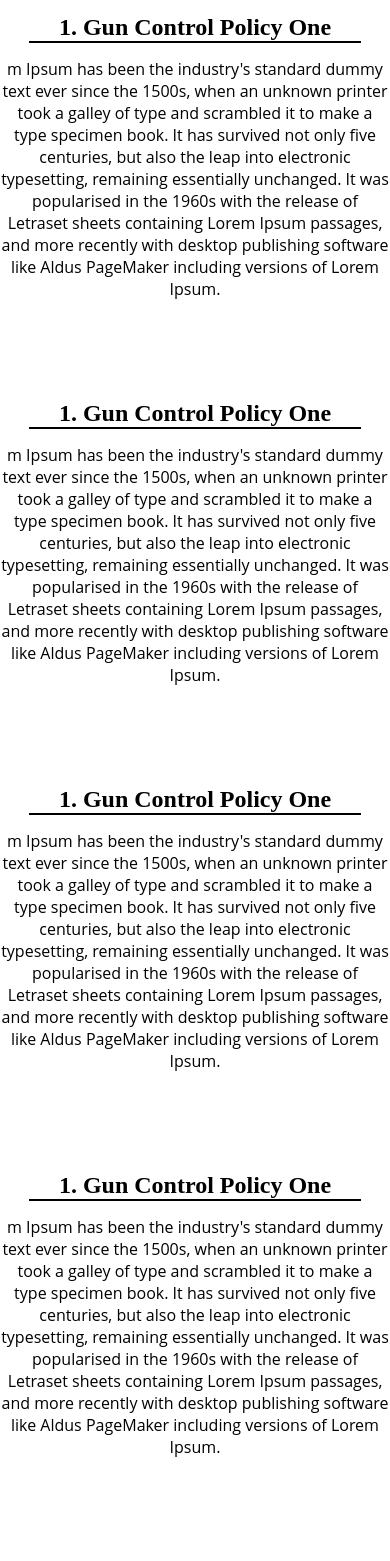
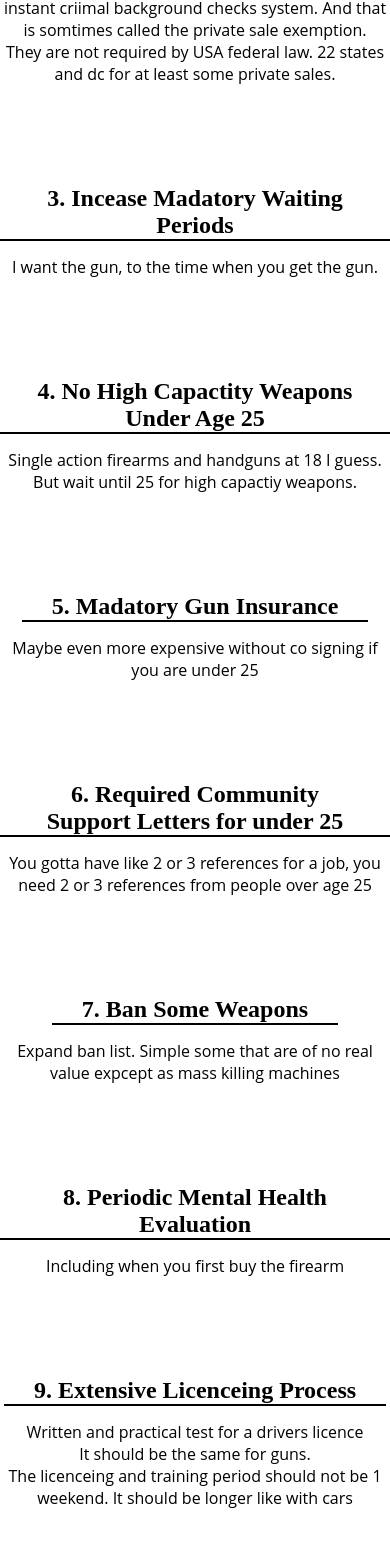
Before and after one commit to Hiccup246/gun-control-policies, a Nuxt app: page / in a window 390 px wide. Shown: the part 392-1953 px from the top of the page. Built offline with nearby package versions, Linux system fonts and the light colour scheme.

Commit message:
Add top gun control headers, Update mobile views

```diff
--- a/assets/css/variables.scss
+++ b/assets/css/variables.scss
@@ -1,3 +1,4 @@
-$tablet: 740px;
-$small-tablet: 575px;
-$large-mobile: 450px;
+$tablet: 790px;
+$small-tablet: 650px;
+$smaller-tablet: 575px;
+$large-mobile: 540px;
--- a/components/GunControlHeader.vue
+++ b/components/GunControlHeader.vue
@@ -81,13 +81,20 @@
     transform: rotate(90deg);
   }
 
-  @media screen and (max-width: $tablet) {
+  @media screen and (max-width: $tablet) and (min-width: $small-tablet) {
     .rifle-image {
       display: none;
     }
   }
 
-  @media screen and (max-width: $small-tablet) {
+   @media screen and (max-width: $small-tablet) and (min-width: $smaller-tablet) {
+    .rifle-image,
+    .usa-image {
+      display: none;
+    }
+  }
+
+  @media screen and (max-width: $smaller-tablet) and (min-width: $large-mobile) {
     .rifle-image,
     .title__bullet-line,
     .usa-image {
@@ -96,6 +103,12 @@
   }
 
   @media screen and (max-width: $large-mobile) {
+    .rifle-image,
+    .title__bullet-line,
+    .usa-image {
+      display: none;
+    }
+
     .header {
       height: auto;
     }
--- a/pages/index.vue
+++ b/pages/index.vue
@@ -1,43 +1,49 @@
 <template>
   <div>
-    <GunPolicy name="1. Gun Control Policy One">
-      <p>m Ipsum has been the industry's standard dummy text ever since the 1500s, when an unknown printer took a galley of type and scrambled it to make a type specimen book. It has survived not only five centuries, but also the leap into electronic typesetting, remaining essentially unchanged. It was popularised in the 1960s with the release of Letraset sheets containing Lorem Ipsum passages, and more recently with desktop publishing software like Aldus PageMaker including versions of Lorem Ipsum.</p>
+    <GunPolicy name="1. End The Gun Show Loophole">
+      <p>Fedral law does not prevent unlicenced private sellers</p>
+      <p>Doesn't require unlicenced private sellers. No ferderal law thzt rewuires background checks for gun purchases.</p>
+      <p></p>
     </GunPolicy>
 
-    <GunPolicy name="1. Gun Control Policy One">
-      <p>m Ipsum has been the industry's standard dummy text ever since the 1500s, when an unknown printer took a galley of type and scrambled it to make a type specimen book. It has survived not only five centuries, but also the leap into electronic typesetting, remaining essentially unchanged. It was popularised in the 1960s with the release of Letraset sheets containing Lorem Ipsum passages, and more recently with desktop publishing software like Aldus PageMaker including versions of Lorem Ipsum.</p>
+    <GunPolicy name="2. Universal Background Checks">
+      <p>Require essentailly every firearms transactionin the usa to be recorded and go through the national instant criimal background checks system. And that is somtimes called the private sale exemption.</p>
+      <p>They are not required by USA federal law. 22 states and dc for at least some private sales.</p>
     </GunPolicy>
 
-    <GunPolicy name="1. Gun Control Policy One">
-      <p>m Ipsum has been the industry's standard dummy text ever since the 1500s, when an unknown printer took a galley of type and scrambled it to make a type specimen book. It has survived not only five centuries, but also the leap into electronic typesetting, remaining essentially unchanged. It was popularised in the 1960s with the release of Letraset sheets containing Lorem Ipsum passages, and more recently with desktop publishing software like Aldus PageMaker including versions of Lorem Ipsum.</p>
+    <GunPolicy name="3. Incease Madatory Waiting Periods">
+      <p>I want the gun, to the time when you get the gun.</p>
+      <p></p>
     </GunPolicy>
 
-    <GunPolicy name="1. Gun Control Policy One">
-      <p>m Ipsum has been the industry's standard dummy text ever since the 1500s, when an unknown printer took a galley of type and scrambled it to make a type specimen book. It has survived not only five centuries, but also the leap into electronic typesetting, remaining essentially unchanged. It was popularised in the 1960s with the release of Letraset sheets containing Lorem Ipsum passages, and more recently with desktop publishing software like Aldus PageMaker including versions of Lorem Ipsum.</p>
+    <GunPolicy name="4. No High Capactity Weapons Under Age 25">
+      <p>Single action firearms and handguns at 18 I guess. But wait until 25 for high capactiy weapons.</p>
     </GunPolicy>
 
-    <GunPolicy name="1. Gun Control Policy One">
-      <p>m Ipsum has been the industry's standard dummy text ever since the 1500s, when an unknown printer took a galley of type and scrambled it to make a type specimen book. It has survived not only five centuries, but also the leap into electronic typesetting, remaining essentially unchanged. It was popularised in the 1960s with the release of Letraset sheets containing Lorem Ipsum passages, and more recently with desktop publishing software like Aldus PageMaker including versions of Lorem Ipsum.</p>
+    <GunPolicy name="5. Madatory Gun Insurance">
+      <p>Maybe even more expensive without co signing if you are under 25</p>
     </GunPolicy>
 
-    <GunPolicy name="1. Gun Control Policy One">
-      <p>m Ipsum has been the industry's standard dummy text ever since the 1500s, when an unknown printer took a galley of type and scrambled it to make a type specimen book. It has survived not only five centuries, but also the leap into electronic typesetting, remaining essentially unchanged. It was popularised in the 1960s with the release of Letraset sheets containing Lorem Ipsum passages, and more recently with desktop publishing software like Aldus PageMaker including versions of Lorem Ipsum.</p>
+    <GunPolicy name="6. Required Community Support Letters for under 25">
+      <p>You gotta have like 2 or 3 references for a job, you need 2 or 3 references from people over age 25</p>
     </GunPolicy>
 
-    <GunPolicy name="1. Gun Control Policy One">
-      <p>m Ipsum has been the industry's standard dummy text ever since the 1500s, when an unknown printer took a galley of type and scrambled it to make a type specimen book. It has survived not only five centuries, but also the leap into electronic typesetting, remaining essentially unchanged. It was popularised in the 1960s with the release of Letraset sheets containing Lorem Ipsum passages, and more recently with desktop publishing software like Aldus PageMaker including versions of Lorem Ipsum.</p>
+    <GunPolicy name="7. Ban Some Weapons">
+      <p>Expand ban list. Simple some that are of no real value expcept as mass killing machines</p>
     </GunPolicy>
 
-    <GunPolicy name="1. Gun Control Policy One">
-      <p>m Ipsum has been the industry's standard dummy text ever since the 1500s, when an unknown printer took a galley of type and scrambled it to make a type specimen book. It has survived not only five centuries, but also the leap into electronic typesetting, remaining essentially unchanged. It was popularised in the 1960s with the release of Letraset sheets containing Lorem Ipsum passages, and more recently with desktop publishing software like Aldus PageMaker including versions of Lorem Ipsum.</p>
+    <GunPolicy name="8. Periodic Mental Health Evaluation">
+      <p>Including when you first buy the firearm</p>
     </GunPolicy>
 
-    <GunPolicy name="1. Gun Control Policy One">
-      <p>m Ipsum has been the industry's standard dummy text ever since the 1500s, when an unknown printer took a galley of type and scrambled it to make a type specimen book. It has survived not only five centuries, but also the leap into electronic typesetting, remaining essentially unchanged. It was popularised in the 1960s with the release of Letraset sheets containing Lorem Ipsum passages, and more recently with desktop publishing software like Aldus PageMaker including versions of Lorem Ipsum.</p>
+    <GunPolicy name="9. Extensive Licenceing Process">
+      <p>Written and practical test for a drivers licence</p>
+      <p>It should be the same for guns.</p>
+      <p>The licenceing and training period should not be 1 weekend. It should be longer like with cars</p>
     </GunPolicy>
 
-    <GunPolicy name="1. Gun Control Policy One">
-      <p>m Ipsum has been the industry's standard dummy text ever since the 1500s, when an unknown printer took a galley of type and scrambled it to make a type specimen book. It has survived not only five centuries, but also the leap into electronic typesetting, remaining essentially unchanged. It was popularised in the 1960s with the release of Letraset sheets containing Lorem Ipsum passages, and more recently with desktop publishing software like Aldus PageMaker including versions of Lorem Ipsum.</p>
+    <GunPolicy name="10. Gun Buyback Program">
+      <p>Make the off ramp for lots of people easier</p>
     </GunPolicy>
   </div>
 </template>
```
